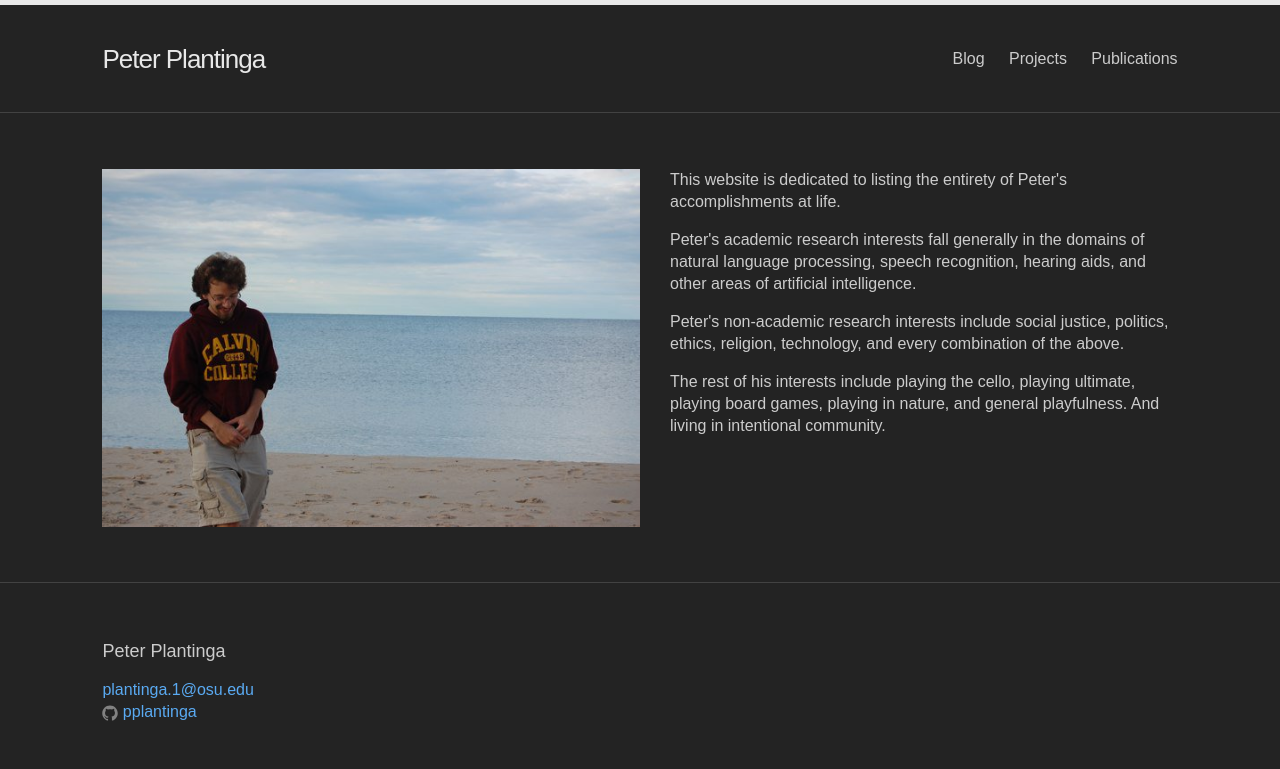
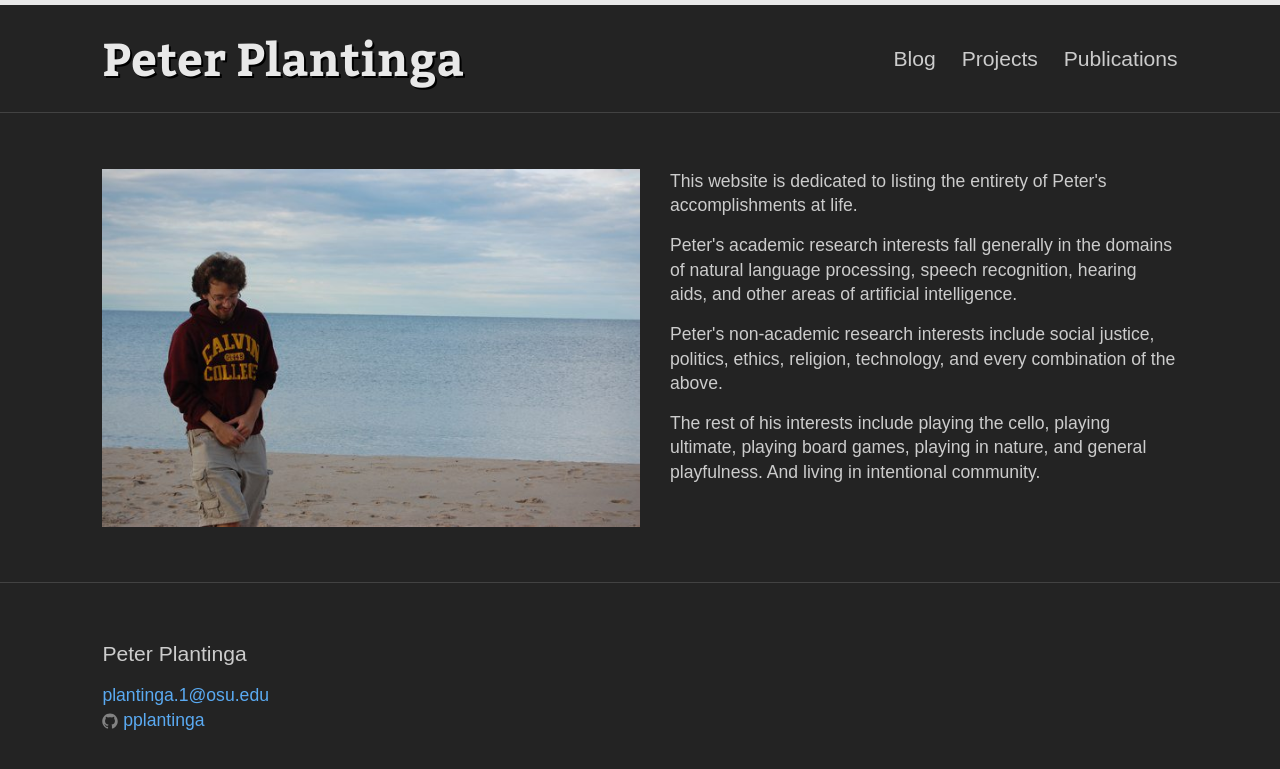
Before and after one commit to pplantinga/professional-site, a Jekyll site: the page built from index.html, in a window 1280 px wide. Shown: the top 769 px of the page. Built offline with Jekyll 4.4.1, drawn with Linux system fonts in a browser that asks for light colours; some web fonts are replaced.

Commit message:
Adjust fonts and font sizes

```diff
--- a/_sass/_base.sass
+++ b/_sass/_base.sass
@@ -15,6 +15,7 @@ body
     line-height: $base-line-height
     color: $text-color
     background-color: $background-color
+    font-size: 110%
     -webkit-text-size-adjust: 100%
 
 /**
--- /dev/null
+++ b/_sass/_fonts.sass
@@ -0,0 +1,5 @@
+@font-face
+    font-family: 'Bitter'
+    src: url('/~planting/Bitter.otf') format('opentype')
+    font-weight: normal
+    font-style: normal
--- a/_sass/_layout.sass
+++ b/_sass/_layout.sass
@@ -10,11 +10,13 @@
     position: relative
 
 .site-title
-    font-size: 26px
+    font-family: 'Bitter', serif
+    font-size: 46px
     line-height: 56px
-    letter-spacing: -1px
     margin-bottom: 0
     float: left
+    letter-spacing: 0px
+    text-shadow: 2px 2px black
 
     &,
     &:visited
@@ -23,6 +25,7 @@
 .site-nav
     float: right
     line-height: 56px
+    font-size: 120%
 
     .menu-icon
         display: none
@@ -44,7 +47,7 @@
     padding: $spacing-unit 0
 
 .footer-heading
-    font-size: 18px
+    font-size: 120%
     margin-bottom: $spacing-unit / 2
 
 .contact-list,
--- a/css/main.sass
+++ b/css/main.sass
@@ -28,4 +28,4 @@ $grey-color-dark:  darken($grey-color, 25%)
 
 
 // Import partials from `sass_dir` (defaults to `_sass`)
-@import "base", "layout", "syntax-highlighting"
+@import "fonts", "base", "layout", "syntax-highlighting"
```
Also changed, not shown: Bitter.otf (added).
